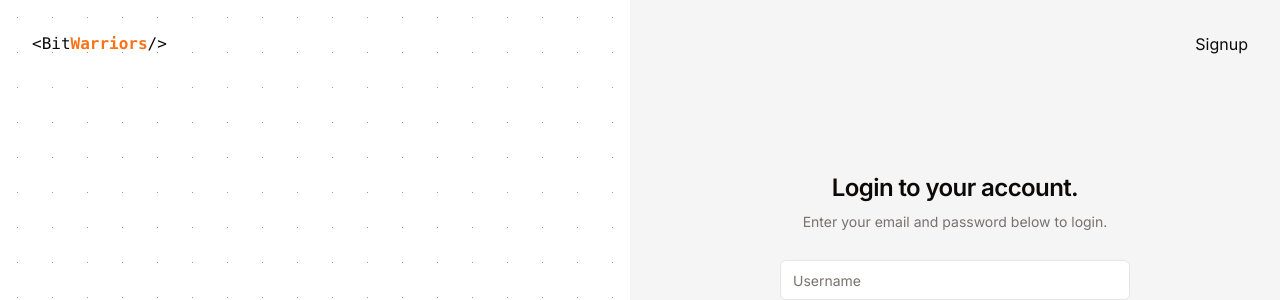
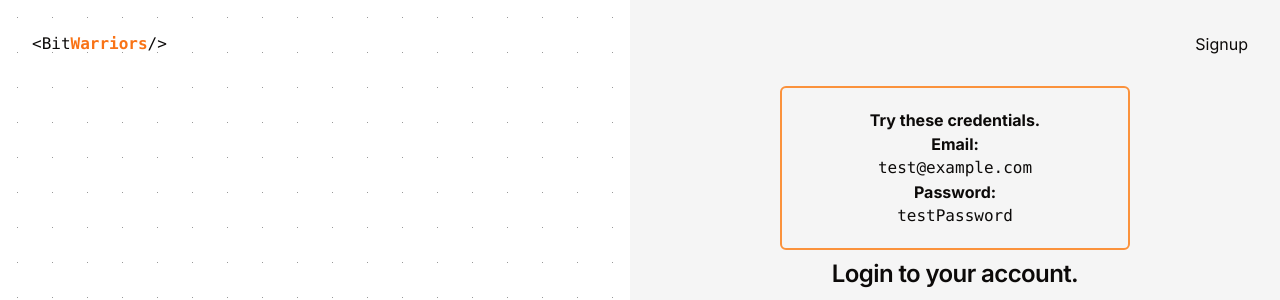
Before and after one commit to waterrmalann/bit-warriors-nextjs, a Next.js app: page /login in a window 1280 px wide. Shown: the top 300 px of the page. Built offline with nearby package versions, Linux system fonts and the light colour scheme; no server answers.

Commit message:
test: disable registration

```diff
--- a/src/app/(auth)/login/page.tsx
+++ b/src/app/(auth)/login/page.tsx
@@ -91,6 +91,11 @@ function LoginPage() {
             </Link>
             <div className="mx-auto h-full flex w-full flex-col justify-center space-y-6 sm:w-[350px]">
                 <div className="flex flex-col space-y-2 text-center">
+                    <div className="border-orange-400 border-2 rounded-md p-5">
+                        <h2 className="font-bold">Try these credentials.</h2>
+                        <p><strong>Email: </strong> <pre>test@example.com</pre></p>
+                        <p><strong>Password: </strong> <pre>testPassword</pre></p>
+                    </div>
                     <h1 className="text-2xl font-semibold tracking-tight">
                         Login to your account.
                     </h1>
--- a/src/app/(auth)/register/page.tsx
+++ b/src/app/(auth)/register/page.tsx
@@ -42,6 +42,9 @@ function RegisterPage() {
 
     async function registerHandler(e: React.SyntheticEvent) {
         e.preventDefault();
+
+        toast({ variant: "warning", title: "Registration Disabled.", description: "Registration is currently disabled to thwart spam, check login page" });
+        return;
 
         const username = usernameRef.current?.value;
         const email = emailRef.current?.value;
```
